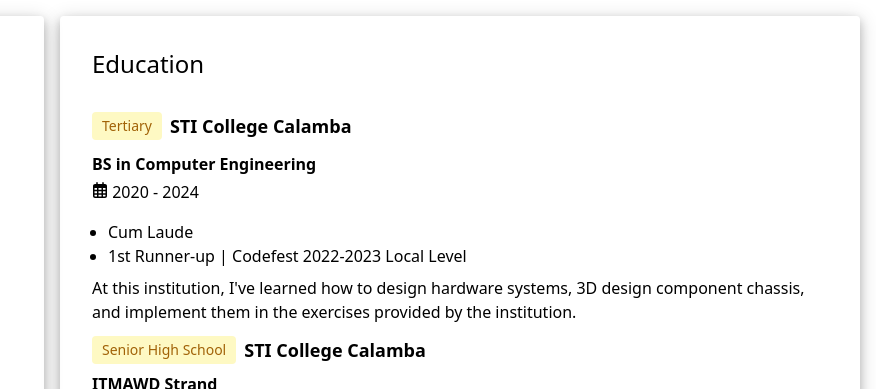
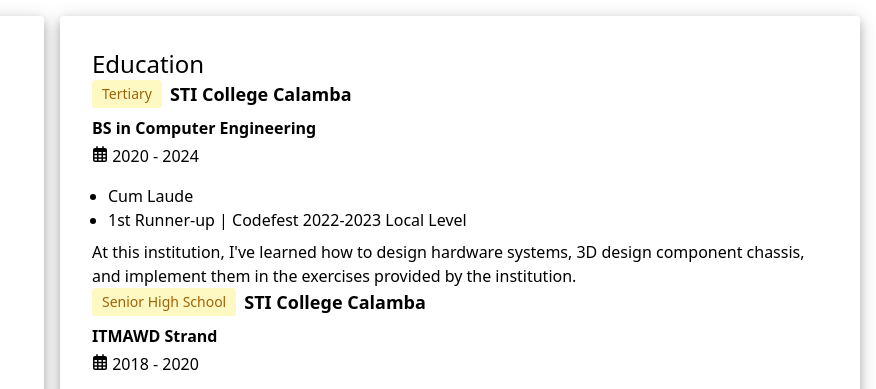
Before and after one commit to chrsrns/css-resume, a website built with webpack: page index.html in a window 1280 px wide. Shown: the top 389 px of the page, 404-1280 px from the left. Built offline with nearby package versions, Linux system fonts and the light colour scheme.

Commit message:
Fixed inconsistent margins

```diff
--- a/index.html
+++ b/index.html
@@ -165,7 +165,7 @@
       class="flex-shrink-0 flex-grow-0 basis-full overflow-hidden rounded p-8 shadow-[0_4px_10px_0_rgba(0,0,0,0.2),0_4px_20px_0_rgba(0,0,0,0.19)] sm:flex-shrink sm:flex-grow-[2] sm:basis-0"
     >
       <h1 class="text-2xl">Education</h1>
-      <div class="mb-3 mt-8 flex flex-wrap gap-2 print:mt-4">
+      <div class="my-4 flex flex-wrap gap-2 print:my-3">
         <span
           class="inline-flex items-center justify-center rounded bg-yellow-100 px-2.5 py-0.5 text-yellow-700"
         >
@@ -203,7 +203,7 @@
           by the institution.
         </p>
       </div>
-      <div class="mt-3 flex flex-wrap gap-2">
+      <div class="my-4 flex flex-wrap gap-2 print:my-3">
         <span
           class="inline-flex items-center justify-center rounded bg-yellow-100 px-2.5 py-0.5 text-yellow-700"
         >
```
